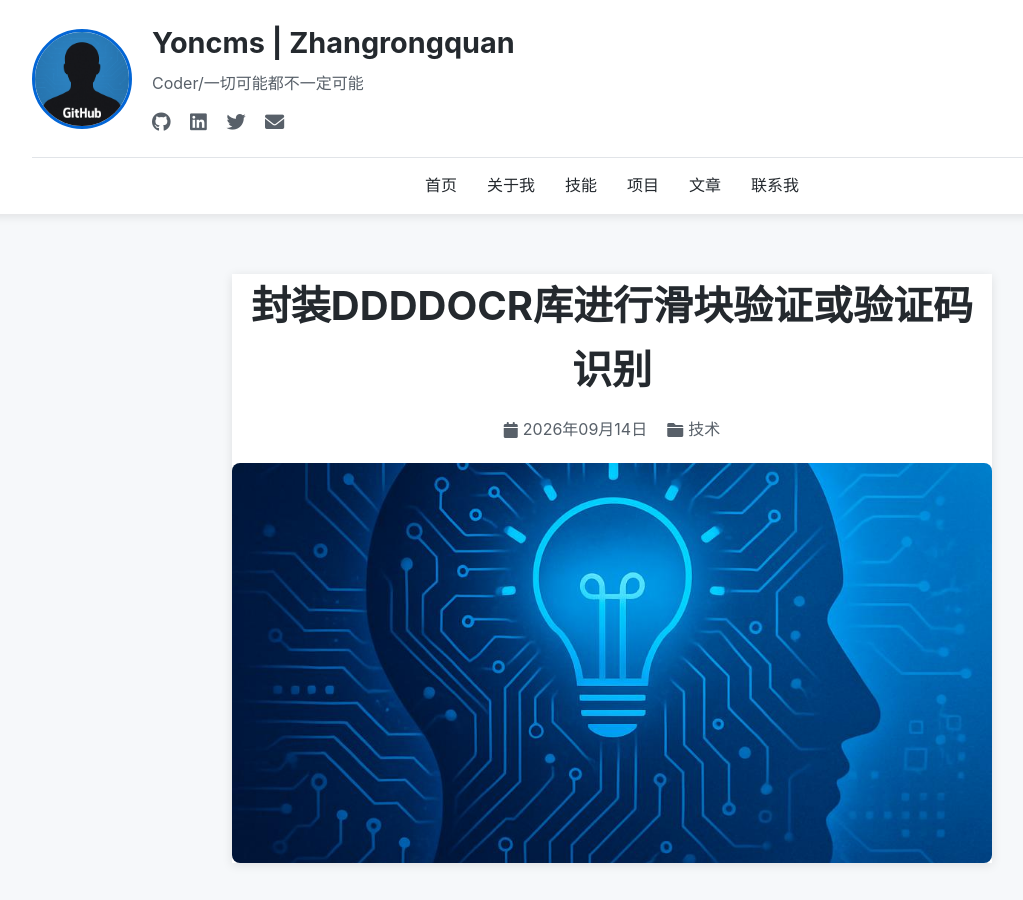
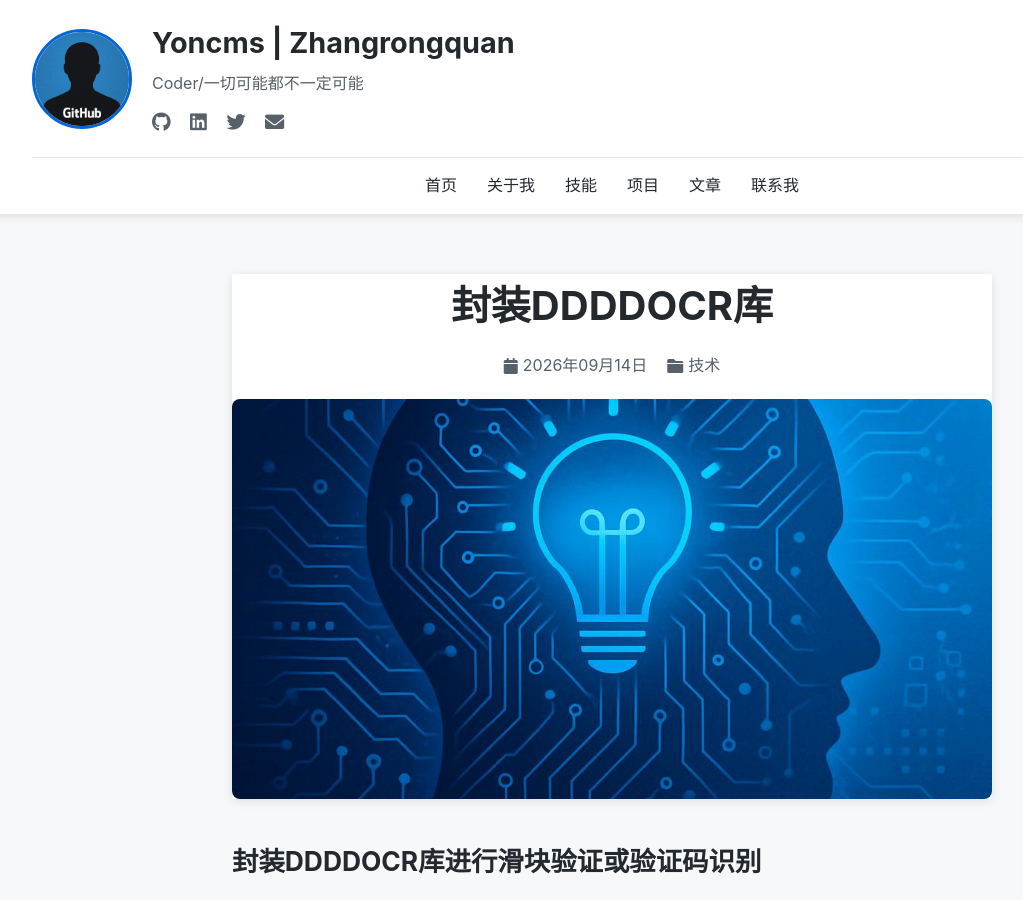
Before and after one commit to Yoncms/yoncms.github.io, a Jekyll site: the page built from _posts/2026-09-14-async-captcha.md, in a window 1280 px wide and 900 px high. Shown: the whole window, without its empty margins (28-1051 px from the left). Built offline with Jekyll 4.4.1, drawn with Linux system fonts in a browser that asks for light colours; comment, search, counter and statistics services are not loaded.

Commit message:
Update 2026-09-14-async-captcha.md

```diff
--- a/_posts/2026-09-14-async-captcha.md
+++ b/_posts/2026-09-14-async-captcha.md
@@ -1,6 +1,6 @@
 ---
 layout: post
-title: "封装DDDDOCR库进行滑块验证或验证码识别"
+title: "封装DDDDOCR库"
 date: 2026-09-14
 categories: 技术
 tags: [ddddocr, 验证码, 博客]
```
